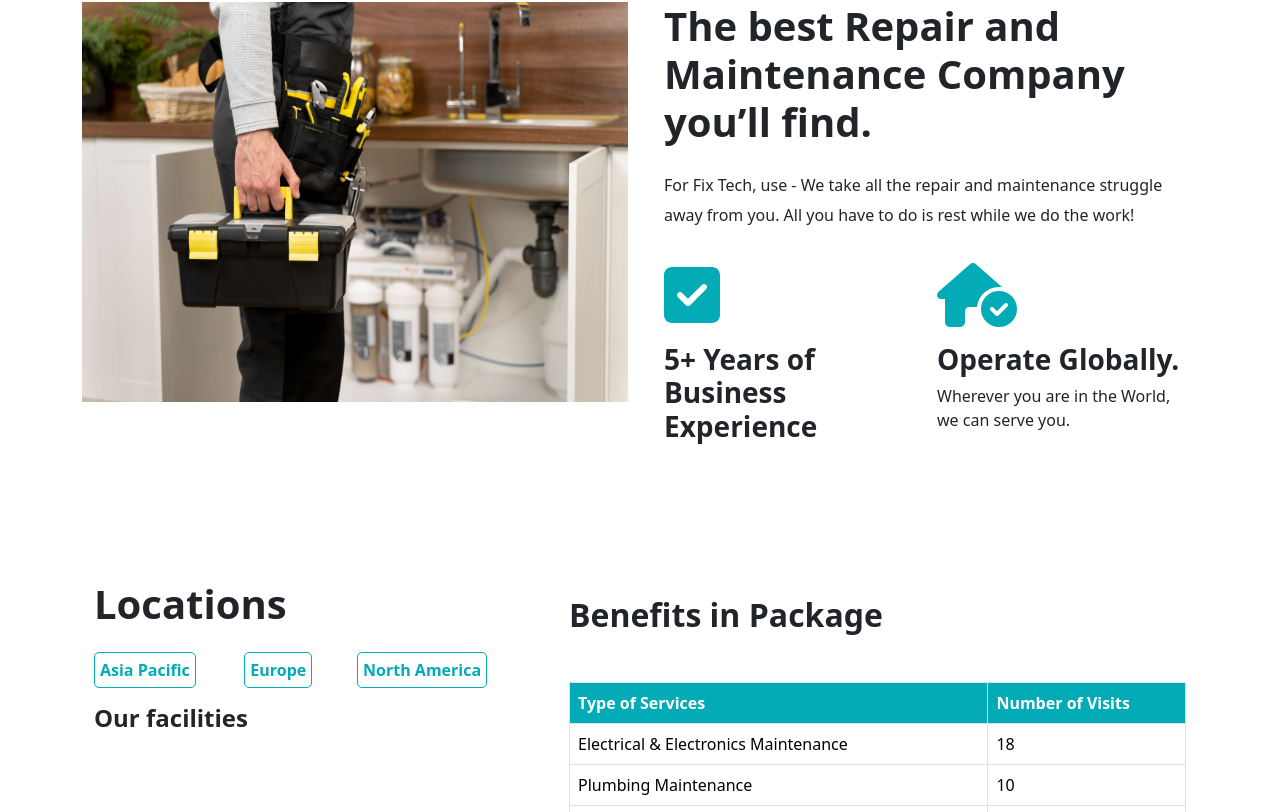
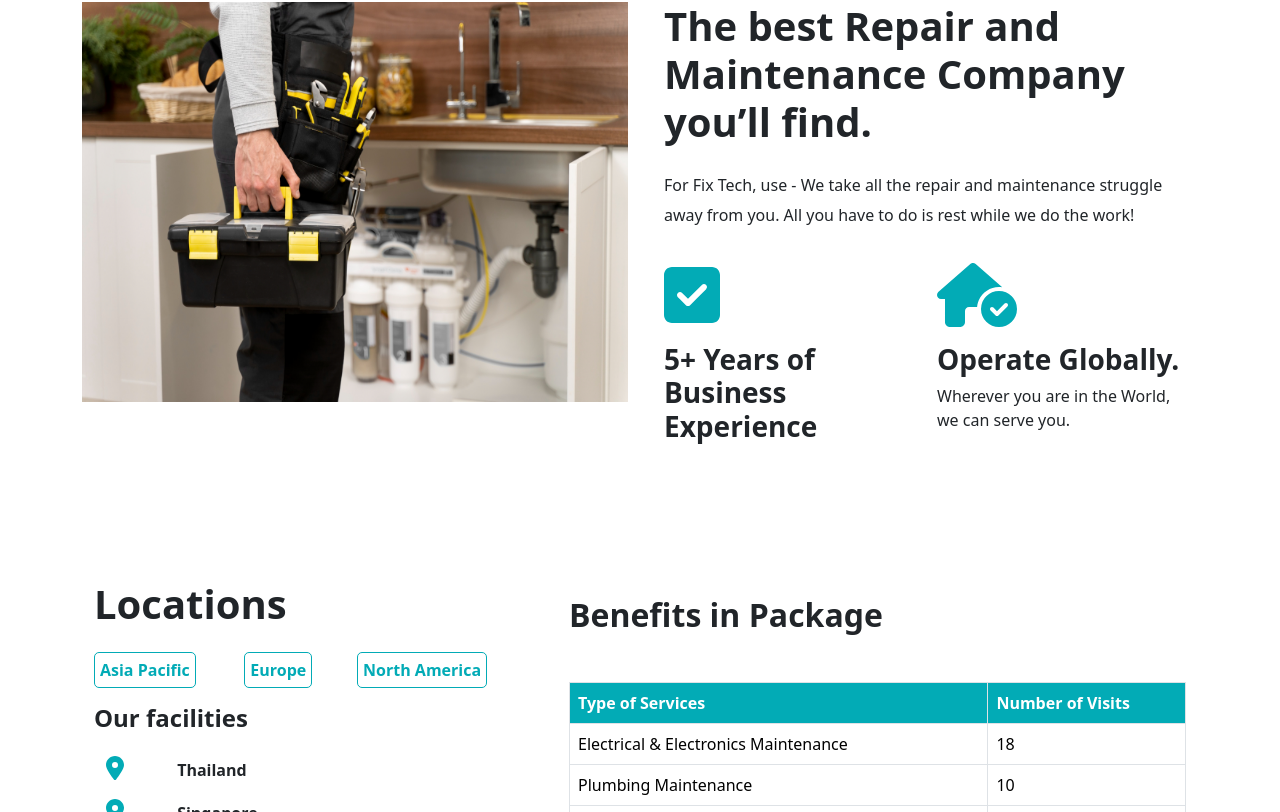
Before and after one commit to muhammederamala/nupium, a React (Create React App) app: page / in a window 1280 px wide. Shown: the part 1988-2800 px from the top of the page. Built offline with nearby package versions, Linux system fonts and the light colour scheme.

Commit message:
modified:   src/components/Locations/Locations.jsx

```diff
--- a/src/components/Locations/Locations.jsx
+++ b/src/components/Locations/Locations.jsx
@@ -1,4 +1,4 @@
-import React, { useState } from "react";
+import React, { useEffect, useState } from "react";
 import { Container, Row, Col } from "react-bootstrap";
 
 import scrollbarStyles from "./Scrollbar.module.css";
@@ -14,6 +14,8 @@ function Locations() {
     "India",
     "Hong Kong",
     "UAE",
+    "Australia",
+    "New Zealand",
   ];
 
   const europeCountries = [
@@ -40,6 +42,10 @@ function Locations() {
   const handleButtonClick = (region) => {
     setSelectedRegion(region);
   };
+
+  useEffect(() => {
+    handleButtonClick("Asia Pacific");
+  }, []);
 
   const renderCountries = () => {
     switch (selectedRegion) {
@@ -101,6 +107,7 @@ function Locations() {
         return null;
     }
   };
+
   return (
     <Container>
       <Row>
```
